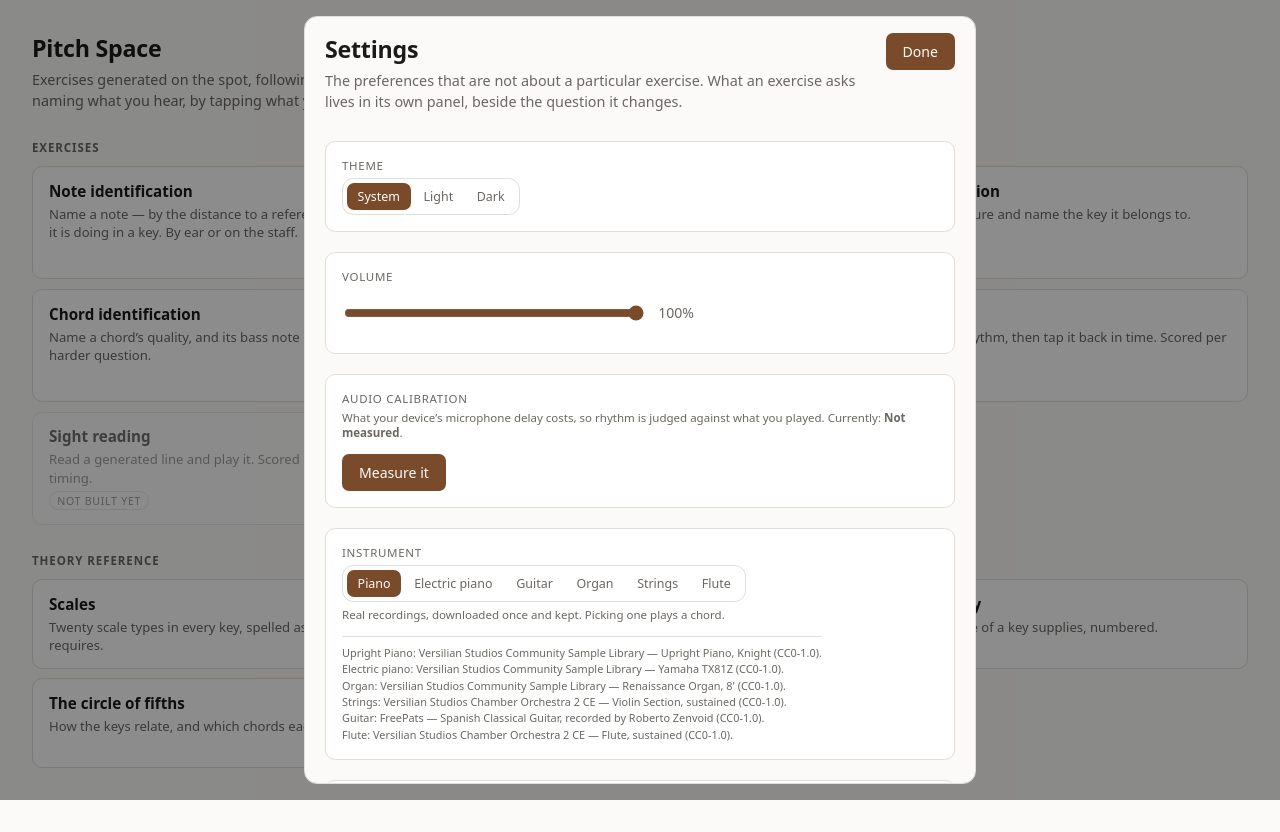
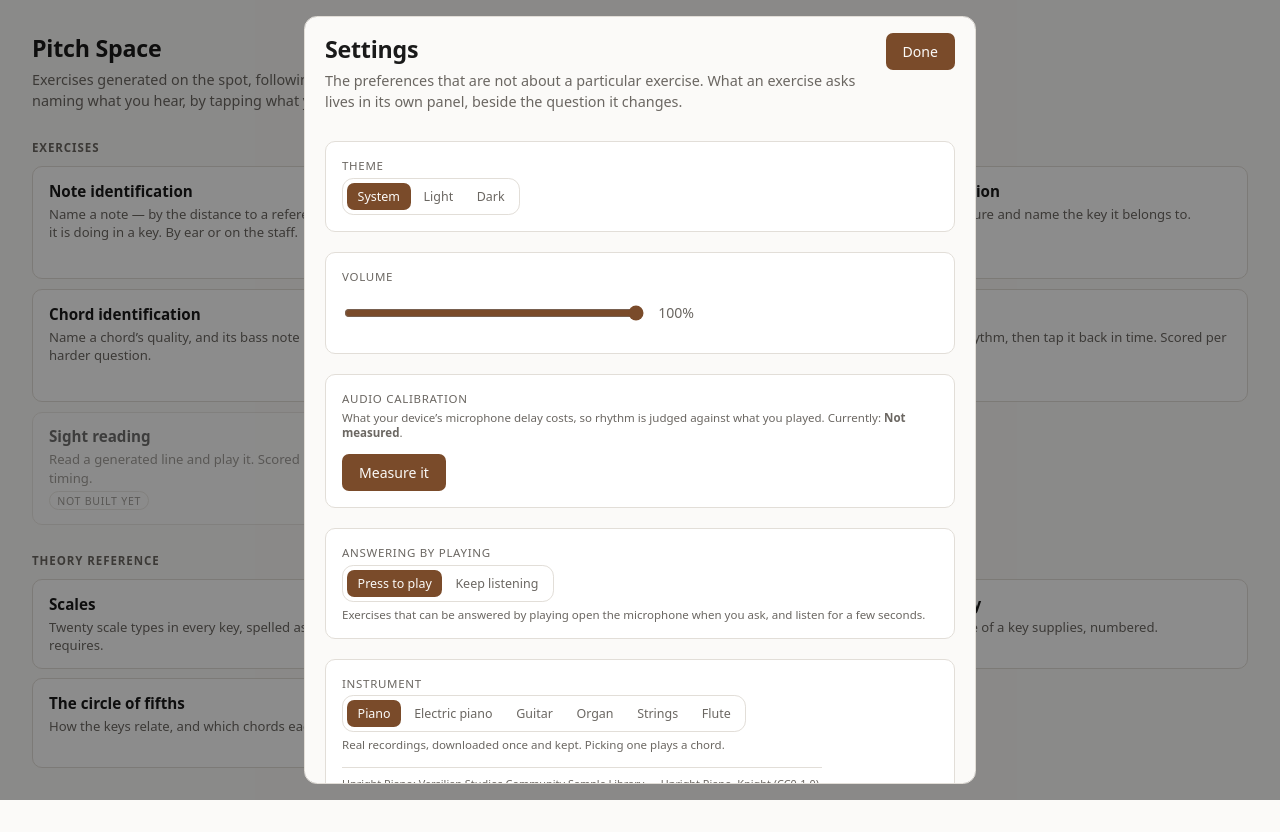
Before and after one commit to deepl0w/pitch_space, a React (Vite) app: page / in a window 1280 px wide. Both pictures are taken after a click on the button 1238 px from the left and 42 px from the top of the page. Built offline with nearby package versions, Linux system fonts and the light colour scheme.

Commit message:
Store how a played answer is taken, and offer the choice in settings

```diff
--- a/src/state/schema.ts
+++ b/src/state/schema.ts
@@ -1,4 +1,4 @@
-import type { ItemId, ItemOutcome, Presentation } from '../exercises/types';
+import type { CaptureStyle, ItemId, ItemOutcome, Presentation } from '../exercises/types';
 import { assertStepsCoverVersions, type MigrationStep, type Versioned } from './migrate';
 import { DEFAULT_INSTRUMENT_ID, isInstrumentId } from '../audio/output/instruments';
 
@@ -105,10 +105,26 @@ export interface AppearanceSettings {
    * not clip, and this scales it. One is that level and not full scale.
    */
   volume: number;
+  /**
+   * How a played answer is taken: on a press, or from a microphone left
+   * open.
+   *
+   * Here rather than in any exercise's settings, for the reason the
+   * instrument is here: it is a fact about how this person plays, not about
+   * the question being asked. It does not change what can be asked, so by
+   * ADR 0039 it is not part of a line's identity and a learner who switches
+   * keeps one history.
+   *
+   * `press` is the default, and deliberately the duller one. An open
+   * microphone is the better experience and the one more ways can go wrong
+   * — it has no press to say where an answer began — so it is chosen rather
+   * than arrived at.
+   */
+  capture: CaptureStyle;
 }
 
 export const APPEARANCE_DEFAULTS: AppearanceSettings = {
-  theme: 'system', volume: 1, instrument: DEFAULT_INSTRUMENT_ID,
+  theme: 'system', volume: 1, instrument: DEFAULT_INSTRUMENT_ID, capture: 'press',
 };
 
 /** Version 3 adds the preferences that are not about a particular exercise. */
@@ -211,7 +227,11 @@ function coerceAppearance(value: unknown): AppearanceSettings {
   */
   const instrument = isInstrumentId(a.instrument)
     ? a.instrument : APPEARANCE_DEFAULTS.instrument;
-  return { theme, volume, instrument };
+  // Repaired field by field like the rest: a document written before this
+  // existed has no key, reads as unknown, and takes the default.
+  const capture = a.capture === 'continuous' || a.capture === 'press'
+    ? a.capture : APPEARANCE_DEFAULTS.capture;
+  return { theme, volume, instrument, capture };
 }
 
 /**
--- a/src/ui/screens/Settings.tsx
+++ b/src/ui/screens/Settings.tsx
@@ -55,6 +55,11 @@ export function Settings({ go }: { go(route: string): void }) {
   function setTheme(theme: string) {
     if (theme !== 'system' && theme !== 'light' && theme !== 'dark') return;
     settingsStore.getState().setAppearance({ theme });
+  }
+
+  function setCapture(style: string) {
+    if (style !== 'press' && style !== 'continuous') return;
+    settingsStore.getState().setAppearance({ capture: style });
   }
 
   function setInstrument(id: string) {
@@ -155,6 +160,34 @@ export function Settings({ go }: { go(route: string): void }) {
             Measure it
           </button>
         </div>
+      </Panel>
+
+      <Panel>
+        <Field label="Answering by playing" group>
+          <OneOf
+            options={[
+              { id: 'press', label: 'Press to play' },
+              { id: 'continuous', label: 'Keep listening' },
+            ]}
+            chosen={appearance.capture}
+            onChange={setCapture}
+          />
+          {/*
+            Named for what each does rather than for how it works. "Press
+            to play" and "Keep listening" are both things the learner
+            does or does not have to do; "manual" and "continuous" are
+            facts about the implementation, and the panel is read by
+            somebody deciding how they want to answer.
+          */}
+          <p className="secondary">
+            {appearance.capture === 'press'
+              ? `Exercises that can be answered by playing open the microphone
+                 when you ask, and listen for a few seconds.`
+              : `The microphone stays open while you practise, and your answer
+                 is taken from what you play. Nothing is recorded or sent
+                 anywhere.`}
+          </p>
+        </Field>
       </Panel>
 
       <Panel>
```
